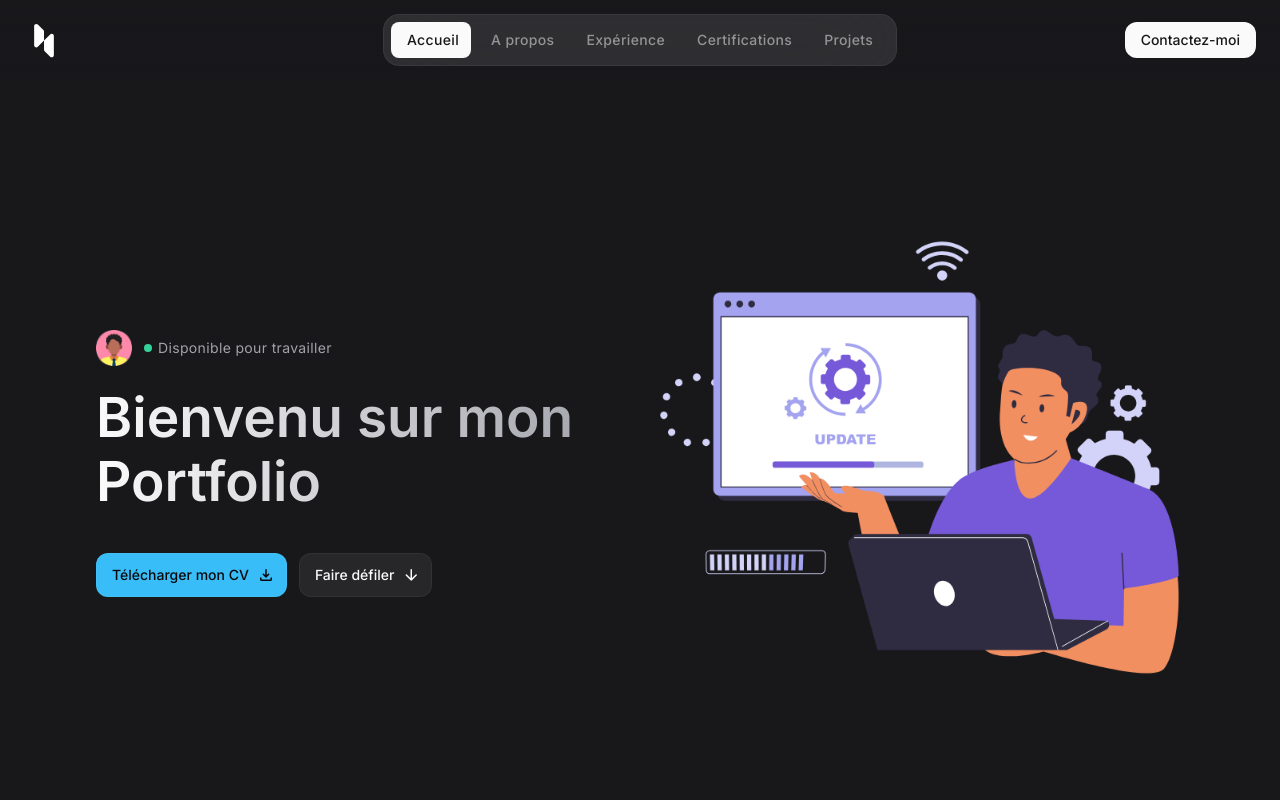
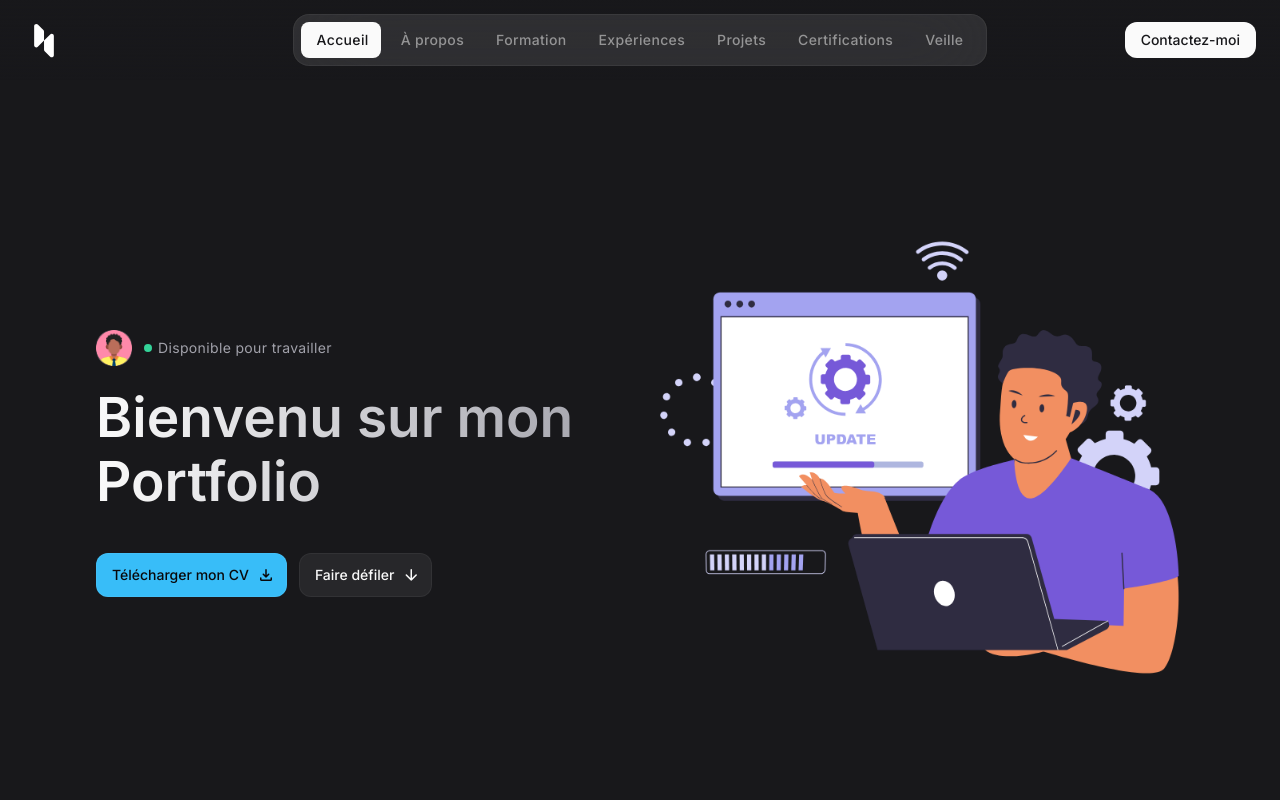
Before and after one commit to jeremyvidocin/Mon-Portfolio, a React (Vite) app: page / in a window 1280 px wide. Shown: the top 800 px of the page. Built offline with nearby package versions, Linux system fonts and the light colour scheme.

Commit message:
Add files via upload

```diff
--- a/src/App.jsx
+++ b/src/App.jsx
@@ -50,16 +50,15 @@ const App = ()=>{
   <ReactLenis root>
   <Header/>
   <main>
-    <Hero/>
+  <Hero/>
     <About/>
     <Education/>
+    <Experience/>
     <Skill/>
-    <Experience/>
+    <Work/>
     <CompetenceSheet/>
+    <Certifications/>
     <TechWatch/>
-    <Certifications/>
-    <Work/>
-    {/* <Review/> */}
     <Contact/>
 
   </main>
--- a/src/components/Navbar.jsx
+++ b/src/components/Navbar.jsx
@@ -1,22 +1,15 @@
 import { useRef, useEffect } from "react";
 import PropTypes from "prop-types";
-
-
 
 const Navbar = ({ navOpen }) => {
     const lastActiveLink = useRef();
     const activeBox = useRef();
 
     const initActiveBox = () =>{
-
         activeBox.current.style.top = lastActiveLink.current.offsetTop + 'px';
         activeBox.current.style.left = lastActiveLink.current.offsetLeft + 'px';
         activeBox.current.style.width = lastActiveLink.current.offsetWidth + 'px';
         activeBox.current.style.height = lastActiveLink.current.offsetHeight + 'px';
-
-
-
-
     }
 
     useEffect(initActiveBox, []);
@@ -31,10 +24,9 @@ const Navbar = ({ navOpen }) => {
         activeBox.current.style.left = event.target.offsetLeft + 'px';
         activeBox.current.style.width = event.target.offsetWidth + 'px';
         activeBox.current.style.height = event.target.offsetHeight + 'px';
-
     }
 
-
+    // Mise à jour de l'ordre des éléments de navigation pour correspondre à l'ordre des sections
     const navItems = [
         {
           label: 'Accueil',
@@ -43,13 +35,24 @@ const Navbar = ({ navOpen }) => {
           ref: lastActiveLink
         },
         {
-          label: 'A propos',
+          label: 'À propos',
           link: '#about',
           className: 'nav-link'
         },
         {
-          label: 'Expérience',
+          label: 'Formation',
+          link: '#education',
+          className: 'nav-link'
+        },
+        {
+          label: 'Expériences',
           link: '#experience',
+          className: 'nav-link'
+        },
+
+        {
+          label: 'Projets',
+          link: '#work',
           className: 'nav-link'
         },
         {
@@ -58,11 +61,10 @@ const Navbar = ({ navOpen }) => {
           className: 'nav-link'
         },
         {
-          label: 'Projets',
-          link: '#work',
+          label: 'Veille',
+          link: '#techwatch',
           className: 'nav-link'
         },
-
         {
           label: 'Contact',
           link: '#contact',
@@ -90,9 +92,7 @@ const Navbar = ({ navOpen }) => {
             className="active-box"
             ref={activeBox}
             ></div>
-
         </nav>
-
     )
 }
 
```
